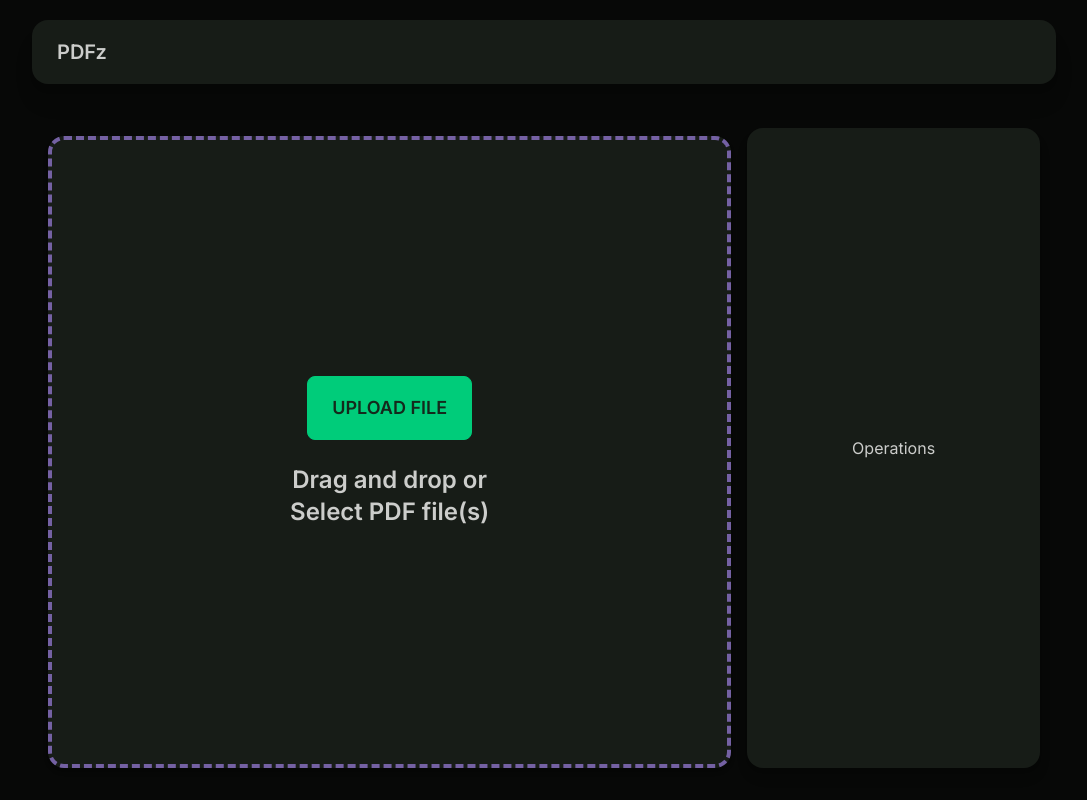
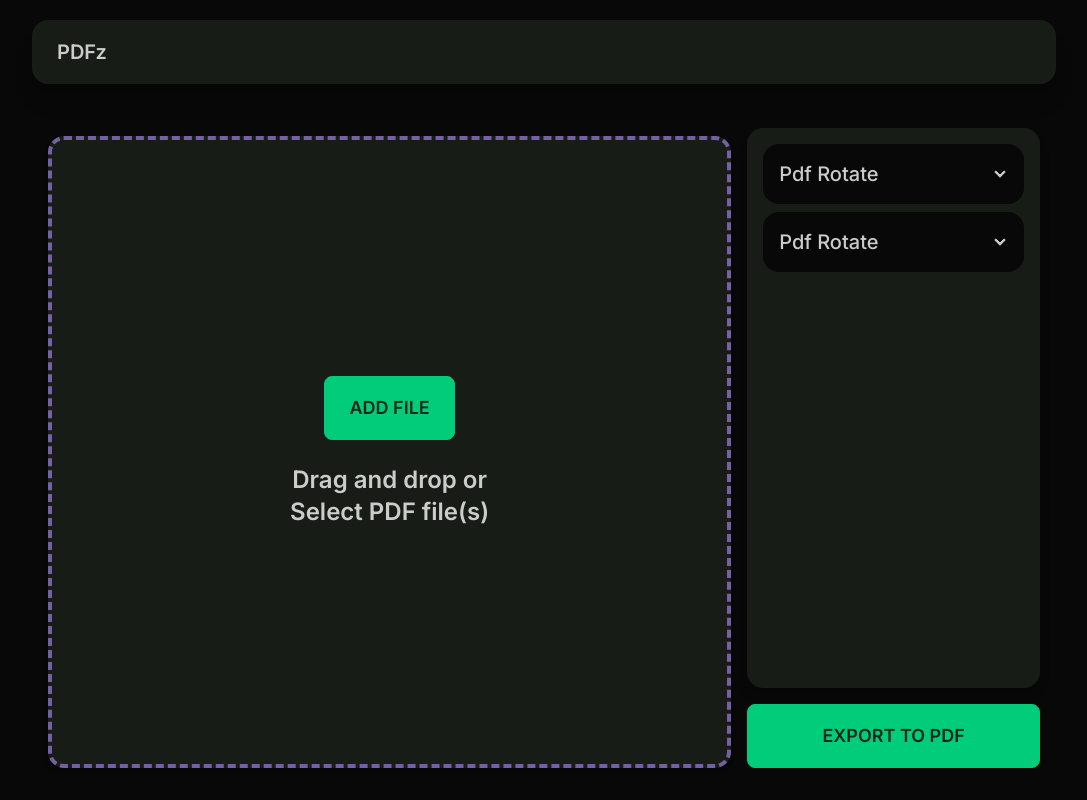
Before and after one commit to ArjunVarshney/PDFz, a Next.js app: page /pdf in a window 1280 px wide. Shown: the whole page, without its empty margins (96-1183 px from the left). Built offline with nearby package versions, Linux system fonts and the light colour scheme.

Commit message:
added operations panel

```diff
--- a/app/pdf/page.tsx
+++ b/app/pdf/page.tsx
@@ -3,6 +3,7 @@ import DragAndDropPDF from "@/components/DragAndDropPDF";
 import Layout from "@/components/Layout";
 import PdfPreview from "@/components/PdfPreview";
 import React, { useState } from "react";
+import Operations from "@/components/Operations";
 
 const Tools = () => {
   const [pdfs, setPdfs] = useState([]);
@@ -72,7 +73,7 @@ const Tools = () => {
         >
           <div
             id="pdf-previewer"
-            className={`grid grid-cols-5 gap-4 pr-4 ${
+            className={`flex flex-wrap gap-4 px-4 ${
               pdfs.length ? "min-h-[210px]" : ""
             } overflow-y-auto rounded-box`}
           >
@@ -98,12 +99,19 @@ const Tools = () => {
           <DragAndDropPDF setPdfs={setPdfs} pdfs={pdfs} />
         </div>
         <div
-          className=" w-[30%] rounded-box bg-base-100 shadow-lg grid place-items-center"
+          className="w-[30%] flex flex-col gap-4"
           style={{
             height: "calc(100vh - 10rem)",
           }}
         >
-          Operations
+          <div className=" w-full h-full rounded-box bg-base-100 shadow-lg grid place-items-center overflow-y-auto">
+            <Operations />
+          </div>
+          <div>
+            <button className="btn btn-lg btn-primary w-full">
+              Export To Pdf
+            </button>
+          </div>
         </div>
       </Layout>
     </main>
--- a/components/DragAndDropPDF.tsx
+++ b/components/DragAndDropPDF.tsx
@@ -67,7 +67,7 @@ const DragAndDropPDF = ({ setPdfs, pdfs, className = "" }: pdfType) => {
             multiple
           />
           <label htmlFor="fileInput" className="btn btn-lg btn-primary">
-            {pdfs.length ? "Add File" : "Upload File"}
+            Add File
           </label>
           <p className="text-2xl font-semibold max-w-[30%] text-center">
             Drag and drop or Select PDF file(s)
--- /dev/null
+++ b/components/Operations.tsx
@@ -0,0 +1,32 @@
+import React from "react";
+
+const Operations = () => {
+  return (
+    <div className="flex flex-col h-full w-full p-4 gap-2">
+      <div className="collapse collapse-arrow rounded-box bg-base-200">
+        <input type="radio" name="my-accordion-2" />
+        <div className="collapse-title text-xl font-medium">Pdf Rotate</div>
+        <div className="collapse-content">
+          <ul className="flex flex-col gap-2 pt-2">
+            <button className="btn btn-secondary shadow-sm">Something</button>
+            <button className="btn btn-secondary">Something</button>
+            <button className="btn btn-secondary">Something</button>
+          </ul>
+        </div>
+      </div>
+      <div className="collapse collapse-arrow rounded-box bg-base-200">
+        <input type="radio" name="my-accordion-2" />
+        <div className="collapse-title text-xl font-medium">Pdf Rotate</div>
+        <div className="collapse-content">
+          <ul className="flex flex-col gap-2 pt-2">
+            <button className="btn btn-secondary shadow-sm">Something</button>
+            <button className="btn btn-secondary">Something</button>
+            <button className="btn btn-secondary">Something</button>
+          </ul>
+        </div>
+      </div>
+    </div>
+  );
+};
+
+export default Operations;
--- a/components/PdfPreview.tsx
+++ b/components/PdfPreview.tsx
@@ -19,7 +19,7 @@ const PdfPreview = ({
   previewPdf,
 }: previewerType) => {
   return (
-    <div className="border border-solid border-neutral/25 rounded-box bg-base-100 shadow-lg p-[2px] pb-1 shrink flex flex-col items-center justify-center transition-all relative group">
+    <div className="border border-solid border-neutral/25 min-w-[150px] max-w-[200px] rounded-box bg-base-100 shadow-lg p-[2px] pb-1 shrink flex flex-col items-center justify-center transition-all relative group">
       <iframe
         id={"pdfnumber" + order}
         className="rounded-box rounded-bl-none rounded-br-none border border-solid border-neutral/30"
```
